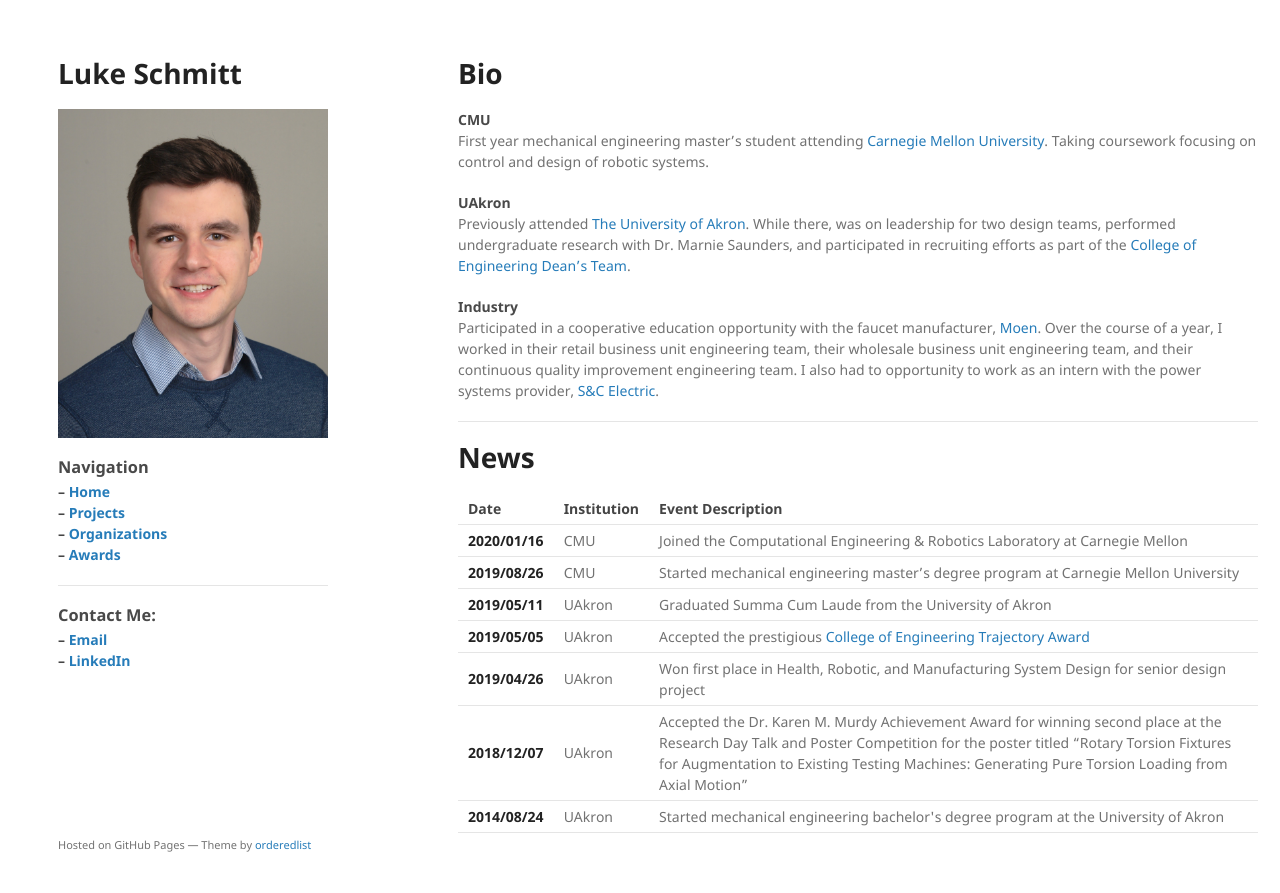
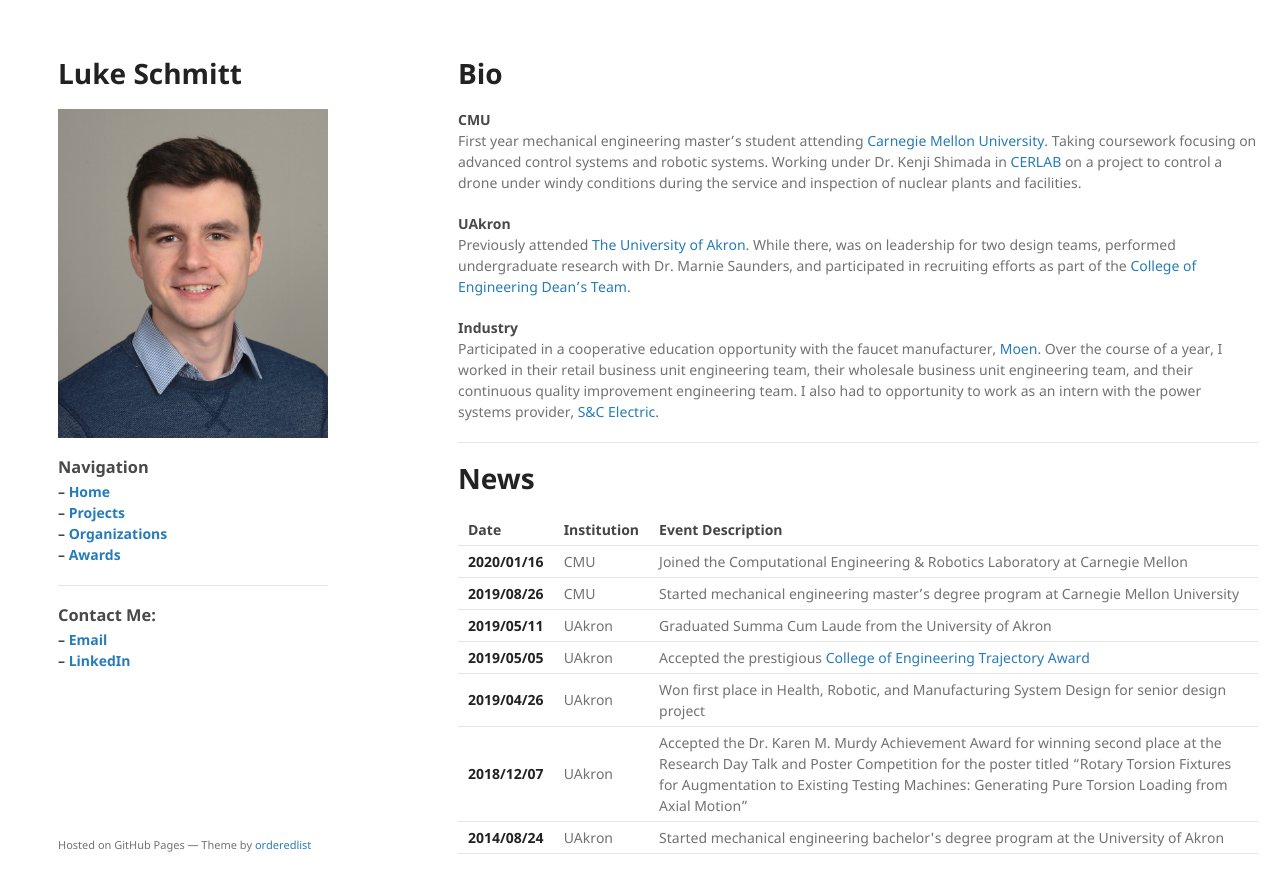
Before and after one commit to LukeSchmitt96/LukeSchmitt96.github.io, a Jekyll site: the page built from index.md, in a window 1280 px wide and 924 px high. Shown: the top 893 px of the window. Built offline with Jekyll 4.4.1, drawn with Linux system fonts in a browser that asks for light colours.

Commit message:
Add CERLAB info, google crawler

```diff
--- a/_layouts/default.html
+++ b/_layouts/default.html
@@ -10,6 +10,7 @@
 
     <link rel="stylesheet" href="{{ "/assets/css/style.css?v=" | append: site.github.build_revision | relative_url }}">
 
+    <meta name="google-site-verification" content="H3TLZKWsK2ywpxbIVNBtfFkZJYoX3chZ0IDDWdynTj8" />
   </head>
 
   <body>
--- a/index.md
+++ b/index.md
@@ -7,7 +7,7 @@ title: Home
 
 #### CMU
 
-First year mechanical engineering master's student attending [Carnegie Mellon University](https://www.cmu.edu/). Taking coursework focusing on control and design of robotic systems.
+First year mechanical engineering master's student attending [Carnegie Mellon University](https://www.cmu.edu/). Taking coursework focusing on advanced control systems and robotic systems. Working under Dr. Kenji Shimada in [CERLAB](http://www.andrew.cmu.edu/user/shimada/index.htm) on a project to control a drone under windy conditions during the service and inspection of nuclear plants and facilities.
 
 #### UAkron
 
```
Also changed, not shown: orgs.md (+4 -0 lines), 1 other file.
